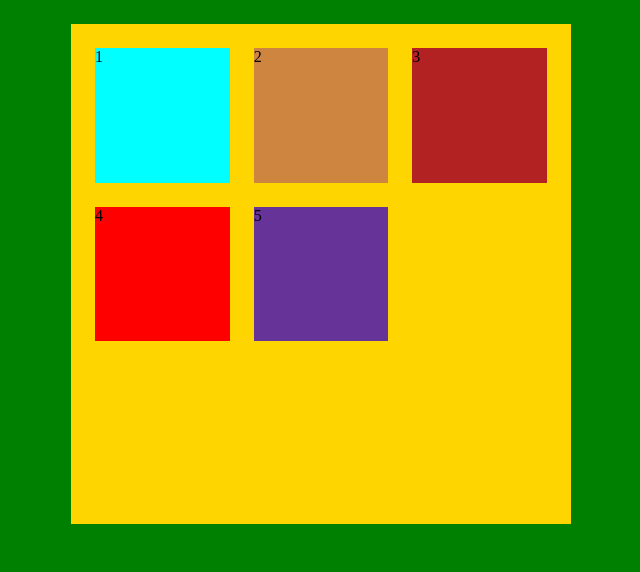
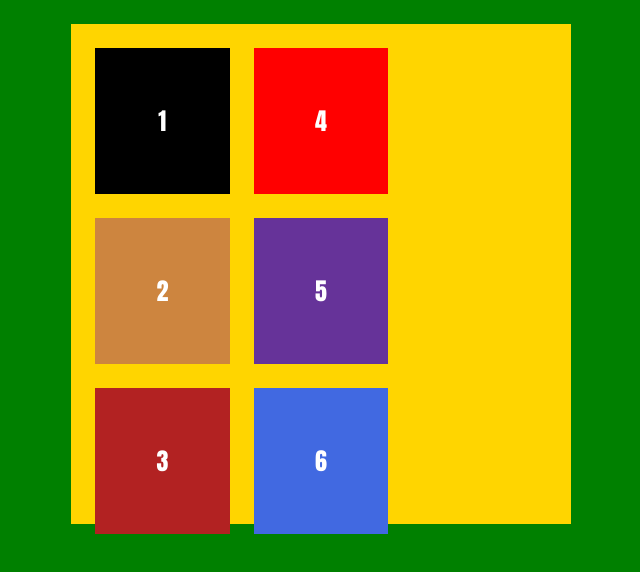
Before and after one commit to Cocorojorge/CSS-Grid, a plain HTML site: page index.html in a window 1280 px wide. Shown: the whole page, without its empty margins (319-959 px from the left). Drawn offline with Linux system fonts and the light colour scheme.

Commit message:
Aprendimos grid-auto-flow

```diff
--- a/index.html
+++ b/index.html
@@ -14,6 +14,7 @@
     <div class="item-3">3</div>
     <div class="item-4">4</div>
     <div class="item-5">5</div>
+    <div class="item-6">6</div>
 
   </div>
 </body>
--- a/style.css
+++ b/style.css
@@ -6,7 +6,8 @@
 
 body{
   padding: 24px;
-  background-color: green
+  background-color: green;
+  font-size: x-large;
 }
 
 .container{
@@ -14,7 +15,9 @@ body{
   grid-template-columns: repeat(3, 1fr);
   grid-template-rows: repeat(3, 1fr);
 
+  grid-auto-flow: column;
   gap: 24px;
+
   height: 500px;
   width: 500px;
   margin: 0 auto;
@@ -22,8 +25,33 @@ body{
   background-color: rgb(255, 213, 0);
   }
 
-  .item-1{background-color: aqua;}
-  .item-2{background-color: peru;}
-  .item-3{background-color: firebrick;}
-  .item-4{background-color: red;}
-  .item-5{background-color: rebeccapurple;}
+  .item-1{background-color: black;
+  text-align: center;
+font-family: Impact;
+padding: 55px;
+color: white;}
+  .item-2{background-color: peru;
+  text-align: center;
+font-family: Impact;
+padding: 55px;
+color: white;}
+  .item-3{background-color: firebrick;
+  text-align: center;
+font-family: Impact;
+padding: 55px;
+color: white;}
+  .item-4{background-color: red;
+  text-align: center;
+font-family: Impact;
+padding: 55px;
+color: white;}
+  .item-5{background-color: rebeccapurple;
+  text-align: center;
+font-family: Impact;
+padding: 55px;
+color: white;}
+  .item-6{background-color: royalblue;
+  text-align: center;
+font-family: Impact;
+padding: 55px;
+color: white;}
```
